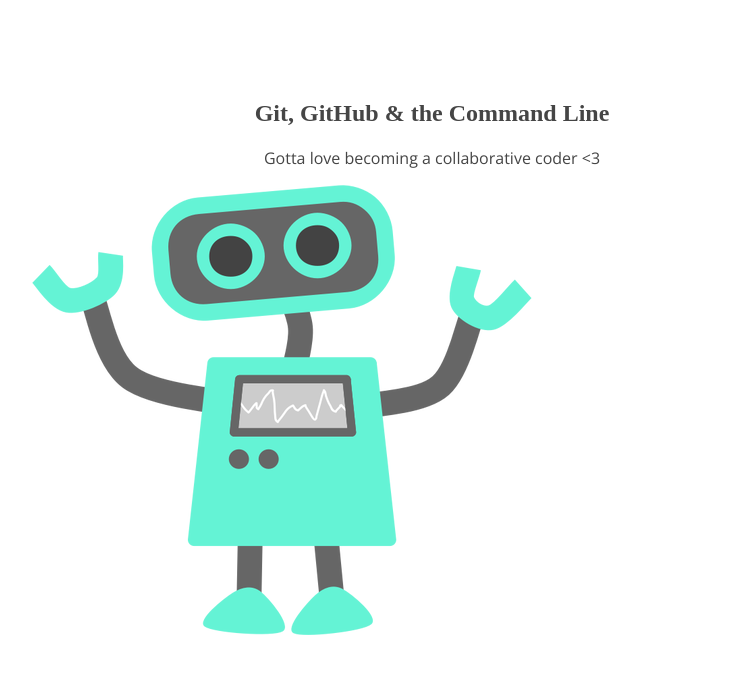
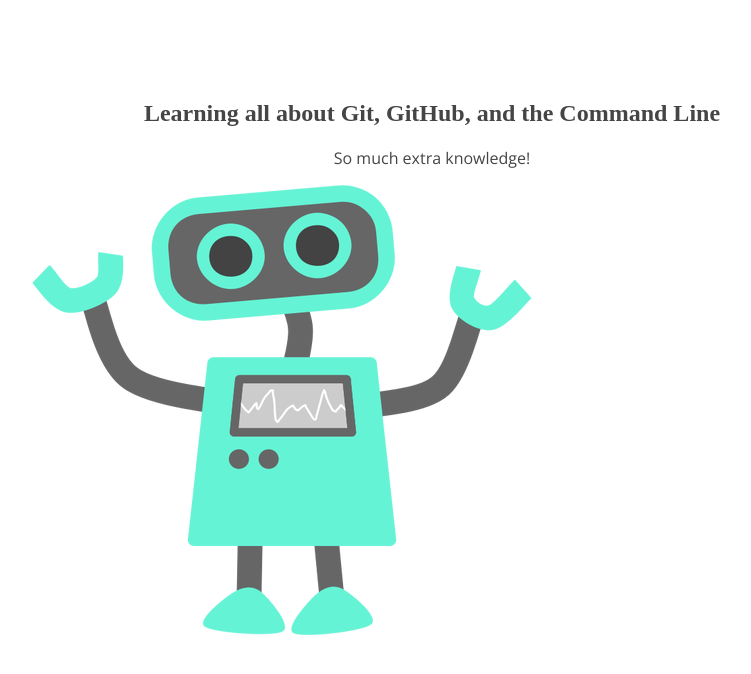
Before and after one commit to NicoletteLouiseH/105-project, a plain HTML site: page index.html in a window 1280 px wide. Shown: the whole page, without its empty margins (208-959 px from the left). Drawn offline with nearby package versions, Linux system fonts and the light colour scheme.

Commit message:
changed the wording between the h1 and p tags

```diff
--- a/index.html
+++ b/index.html
@@ -8,8 +8,8 @@
 </head>
 <body>
 	<section>
-		<h1>Git, GitHub & the Command Line</h1>
-		<p>Gotta love becoming a collaborative coder <3</p>
+		<h1>Learning all about Git, GitHub, and the Command Line</h1>
+		<p>So much extra knowledge!</p>
 		<img src="img/happy-blue-robot.png">
 	</section>
 </body>
```
